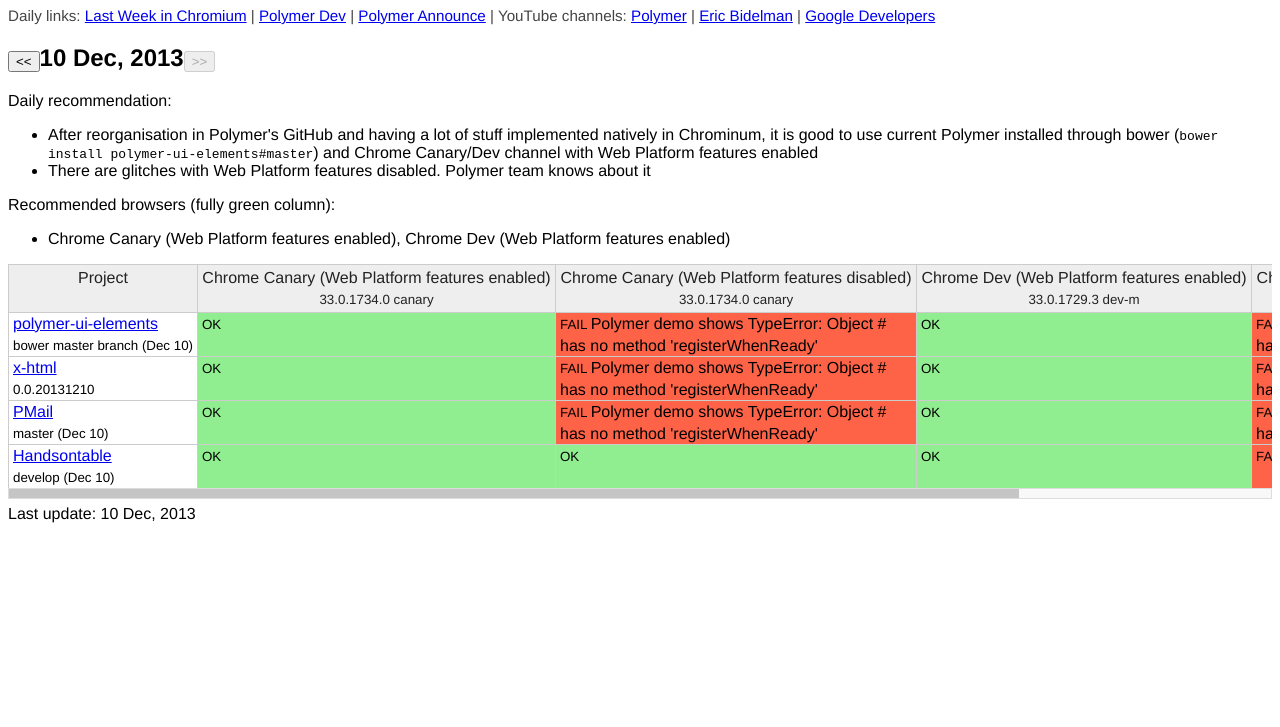
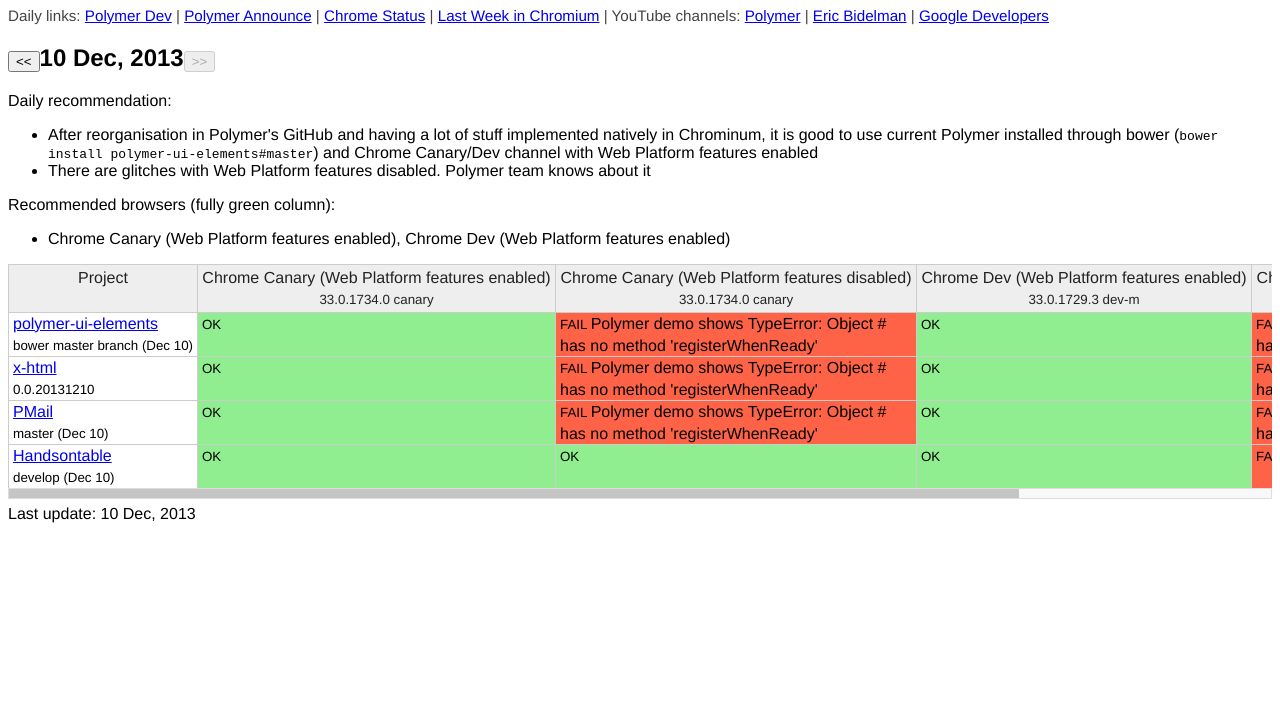
Before and after one commit to warpech/daily-dashboard, a website: page index.html in a window 1280 px wide. Shown: the part 73-800 px from the top of the page. Drawn offline with Linux system fonts and the light colour scheme.

Commit message:
add chrome status link

```diff
--- a/index.html
+++ b/index.html
@@ -36,9 +36,10 @@
 
 <p class="links">Daily links:
 
-  <a href="http://peter.sh/category/last-week/">Last Week in Chromium</a> |
   <a href="https://groups.google.com/forum/#!forum/polymer-dev">Polymer Dev</a> |
-  <a href="https://groups.google.com/forum/#!forum/polymer-announce">Polymer Announce</a>
+  <a href="https://groups.google.com/forum/#!forum/polymer-announce">Polymer Announce</a> |
+  <a href="http://www.chromestatus.com/">Chrome Status</a> |
+  <a href="http://peter.sh/category/last-week/">Last Week in Chromium</a>
 
   | YouTube channels:
 
```
